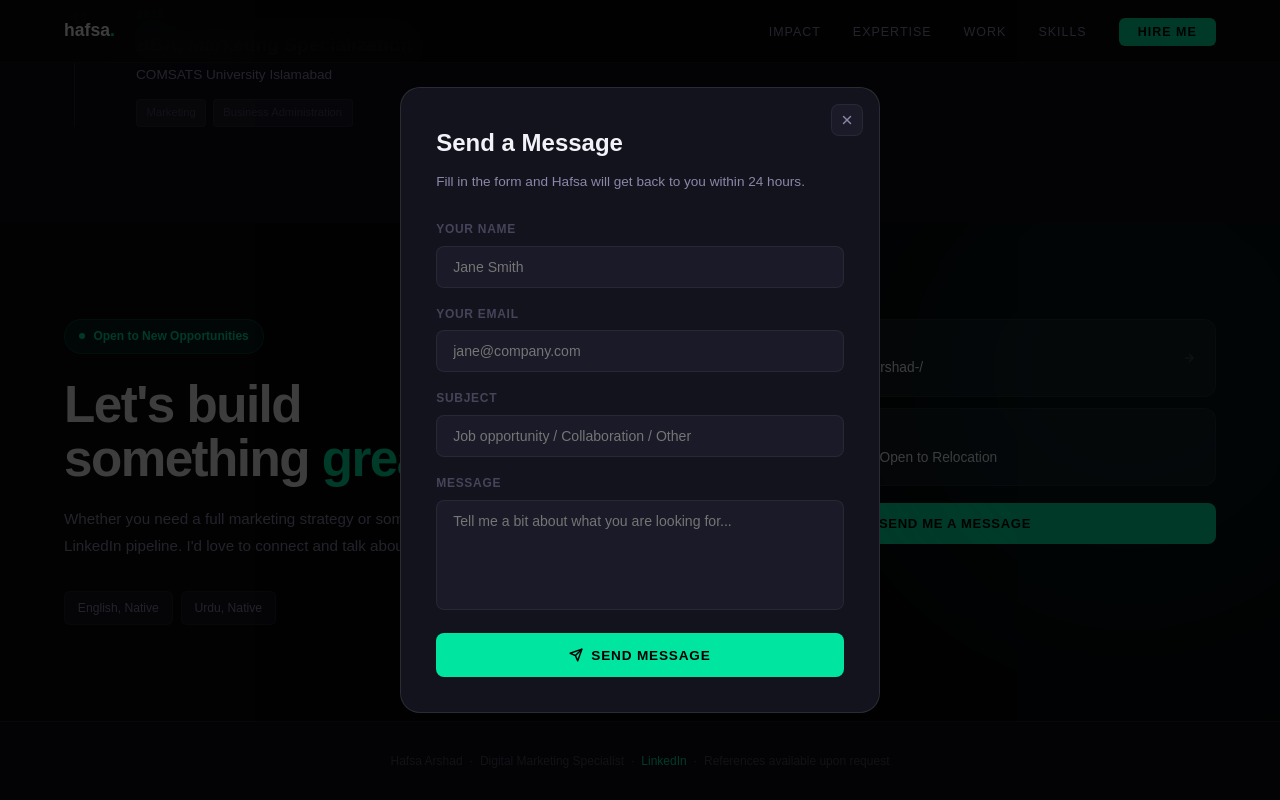
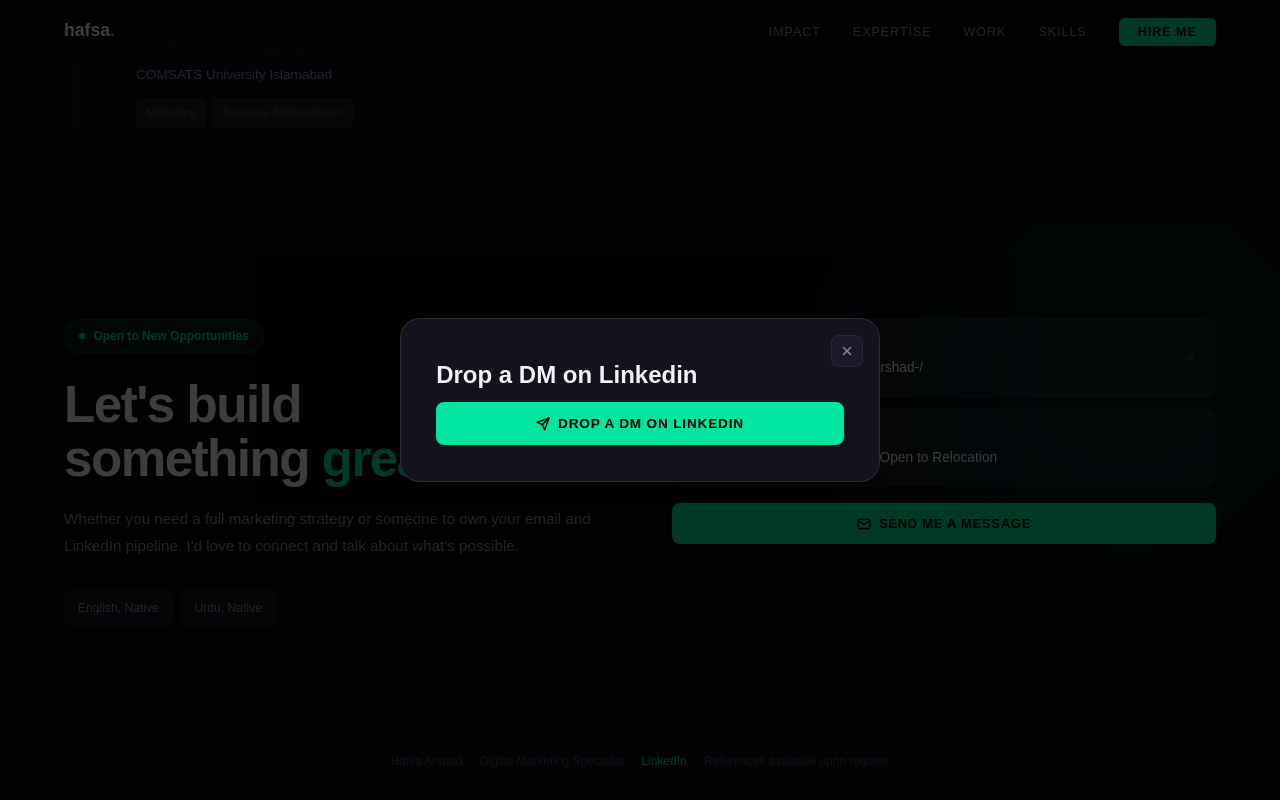
Before and after one commit to hafsaarshadd/portfolio, a plain HTML site: page index.html in a window 1280 px wide. Both pictures are taken after a click on the button "SEND ME A MESSAGE". Shown: the part 4949-5749 px from the top of the page. Drawn offline with Linux system fonts and the light colour scheme; a web font is replaced by a local one.

Commit message:
Update index.html

```diff
--- a/index.html
+++ b/index.html
@@ -893,28 +893,11 @@ footer{background:var(--bg2);border-top:1px solid var(--border);text-align:cente
       <svg width="14" height="14" viewBox="0 0 24 24" fill="none" stroke="currentColor" stroke-width="2.5" stroke-linecap="round" stroke-linejoin="round"><line x1="18" y1="6" x2="6" y2="18"/><line x1="6" y1="6" x2="18" y2="18"/></svg>
     </button>
     <div id="formContent">
-      <h3>Send a Message</h3>
-      <p>Fill in the form and Hafsa will get back to you within 24 hours.</p>
-      <form id="contactForm" onsubmit="submitForm(event)">
-        <div class="form-group">
-          <label>Your Name</label>
-          <input type="text" name="name" placeholder="Jane Smith" required/>
-        </div>
-        <div class="form-group">
-          <label>Your Email</label>
-          <input type="email" name="email" placeholder="jane@company.com" required/>
-        </div>
-        <div class="form-group">
-          <label>Subject</label>
-          <input type="text" name="subject" placeholder="Job opportunity / Collaboration / Other"/>
-        </div>
-        <div class="form-group">
-          <label>Message</label>
-          <textarea name="message" placeholder="Tell me a bit about what you are looking for..." required></textarea>
+      <h3>Drop a DM on Linkedin</h3>
         </div>
         <button type="submit" class="form-submit" id="submitBtn">
           <svg width="14" height="14" viewBox="0 0 24 24" fill="none" stroke="currentColor" stroke-width="2.5" stroke-linecap="round" stroke-linejoin="round"><line x1="22" y1="2" x2="11" y2="13"/><polygon points="22 2 15 22 11 13 2 9 22 2"/></svg>
-          Send Message
+          Drop a DM on Linkedin
         </button>
       </form>
     </div>
```
